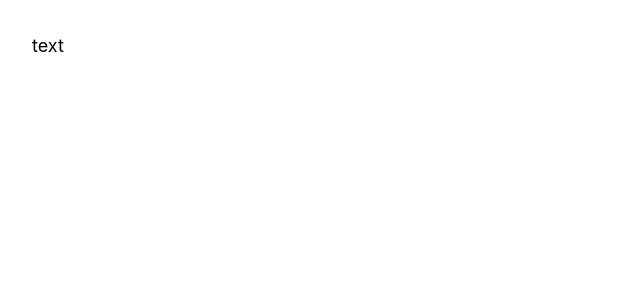
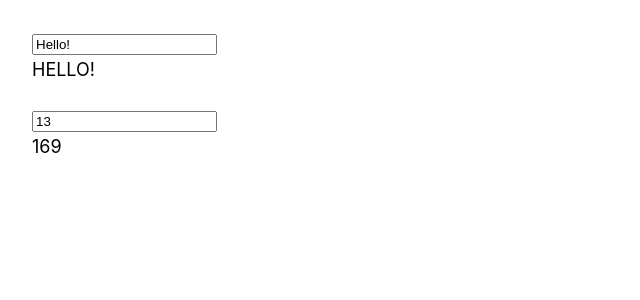
Before and after one commit to KReeDo47/Vue3Exercises, a Vue app in the folder Vue3Exercises/: page / in a window 1280 px wide. Shown: the top 300 px of the page, without its empty margins (0-640 px from the left). Built offline with nearby package versions, Linux system fonts and the light colour scheme.

Commit message:
exercise_43

```diff
--- a/Vue3Exercises/src/App.vue
+++ b/Vue3Exercises/src/App.vue
@@ -1,17 +1,23 @@
 <script>
-  export default{
-    data(){
-      return{
-        isValid: true,
-        isDisabled: true,
-      }
-    }
+export default{
+data(){
+  return{
+message: 'Hello!',
+number: '13',
   }
+},
+methods: {
+}
+}
 </script>
+
 <template>
-  <p :class="{valid: isValid, disabled: isDisabled}">text</p>
+<input class="text-field__input" v-model="message">
+<p class="one" :style="{textTransform: 'uppercase'}">{{ message }}</p>
+<br>
+<input class="text-field__input" v-model="number">
+<p class="one">{{ number*number }}</p>
 </template>
 
-<style>
-
+<style scoped>
 </style>
```
